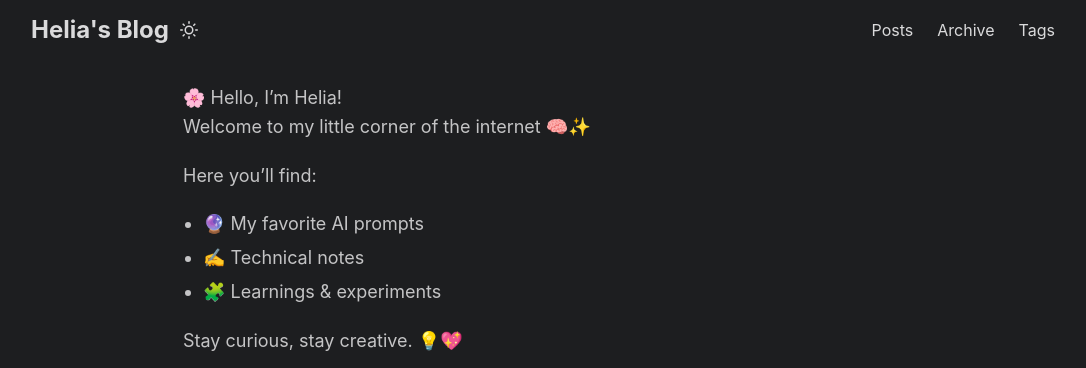
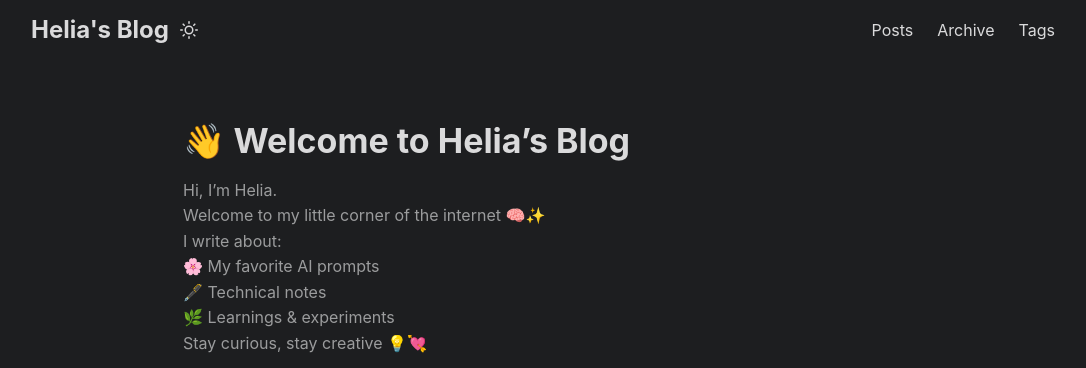
Before and after one commit to dev-helia/Blog-Website, a plain HTML site: page docs/index.html in a window 1280 px wide. Shown: the top 368 px of the page, without its empty margins (97-1183 px from the left). Drawn offline with Linux system fonts and the light colour scheme.

Commit message:
Remove duplicate homepage content

```diff
--- a/docs/index.html
+++ b/docs/index.html
@@ -8,7 +8,7 @@
 <meta name="robots" content="index, follow">
 <title>Helia&#39;s Blog</title>
 
-<meta name="description" content="A collection of curated prompts, AI thoughts, and more">
+<meta name="description" content="A collection of curated prompts, AI thoughts, and tech experiments by Helia">
 <meta name="author" content="Helia">
 <link rel="canonical" href="https://dev-helia.github.io/Blog-Website/">
 <link crossorigin="anonymous" href="/Blog-Website/assets/css/stylesheet.f49d66caae9ea0fd43f21f29e71a8d3e284517ed770f2aa86fa012953ad3c9ef.css" integrity="sha256-9J1myq6eoP1D8h8p5xqNPihFF&#43;13Dyqob6ASlTrTye8=" rel="preload stylesheet" as="style">
@@ -32,13 +32,13 @@
     </style>
 </noscript><meta property="og:url" content="https://dev-helia.github.io/Blog-Website/">
   <meta property="og:site_name" content="Helia&#39;s Blog">
-  <meta property="og:title" content="Helia&#39;s Prompt Blog">
-  <meta property="og:description" content="A collection of curated prompts, AI thoughts, and more">
+  <meta property="og:title" content="Helia&#39;s Blog">
+  <meta property="og:description" content="A collection of curated prompts, AI thoughts, and tech experiments by Helia">
   <meta property="og:locale" content="en-us">
   <meta property="og:type" content="website">
 <meta name="twitter:card" content="summary">
-<meta name="twitter:title" content="Helia&#39;s Prompt Blog">
-<meta name="twitter:description" content="A collection of curated prompts, AI thoughts, and more">
+<meta name="twitter:title" content="Helia&#39;s Blog">
+<meta name="twitter:description" content="A collection of curated prompts, AI thoughts, and tech experiments by Helia">
 
 <script type="application/ld+json">
 {
@@ -110,18 +110,6 @@
     </nav>
 </header>
 <main class="main">
-<div class="post-content"><p>🌸 Hello, I’m Helia!<br>
-Welcome to my little corner of the internet 🧠✨</p>
-<p>Here you&rsquo;ll find:</p>
-<ul>
-<li>🔮 My favorite AI prompts</li>
-<li>✍️ Technical notes</li>
-<li>🧩 Learnings &amp; experiments</li>
-</ul>
-<p>Stay curious, stay creative. 💡💖</p>
-
-
-</div>
 <article class="first-entry home-info">
     <header class="entry-header">
         <h1>👋 Welcome to Helia&rsquo;s Blog</h1>
--- a/docs/index.xml
+++ b/docs/index.xml
@@ -1,9 +1,9 @@
 <?xml version="1.0" encoding="utf-8" standalone="yes"?>
 <rss version="2.0" xmlns:atom="http://www.w3.org/2005/Atom" xmlns:content="http://purl.org/rss/1.0/modules/content/">
   <channel>
-    <title>Helia&#39;s Prompt Blog on Helia&#39;s Blog</title>
+    <title>Helia&#39;s Blog</title>
     <link>https://dev-helia.github.io/Blog-Website/</link>
-    <description>Recent content in Helia&#39;s Prompt Blog on Helia&#39;s Blog</description>
+    <description>Recent content on Helia&#39;s Blog</description>
     <generator>Hugo -- 0.145.0</generator>
     <language>en-us</language>
     <atom:link href="https://dev-helia.github.io/Blog-Website/index.xml" rel="self" type="application/rss+xml" />
```
Also changed, not shown: 2 other files.
